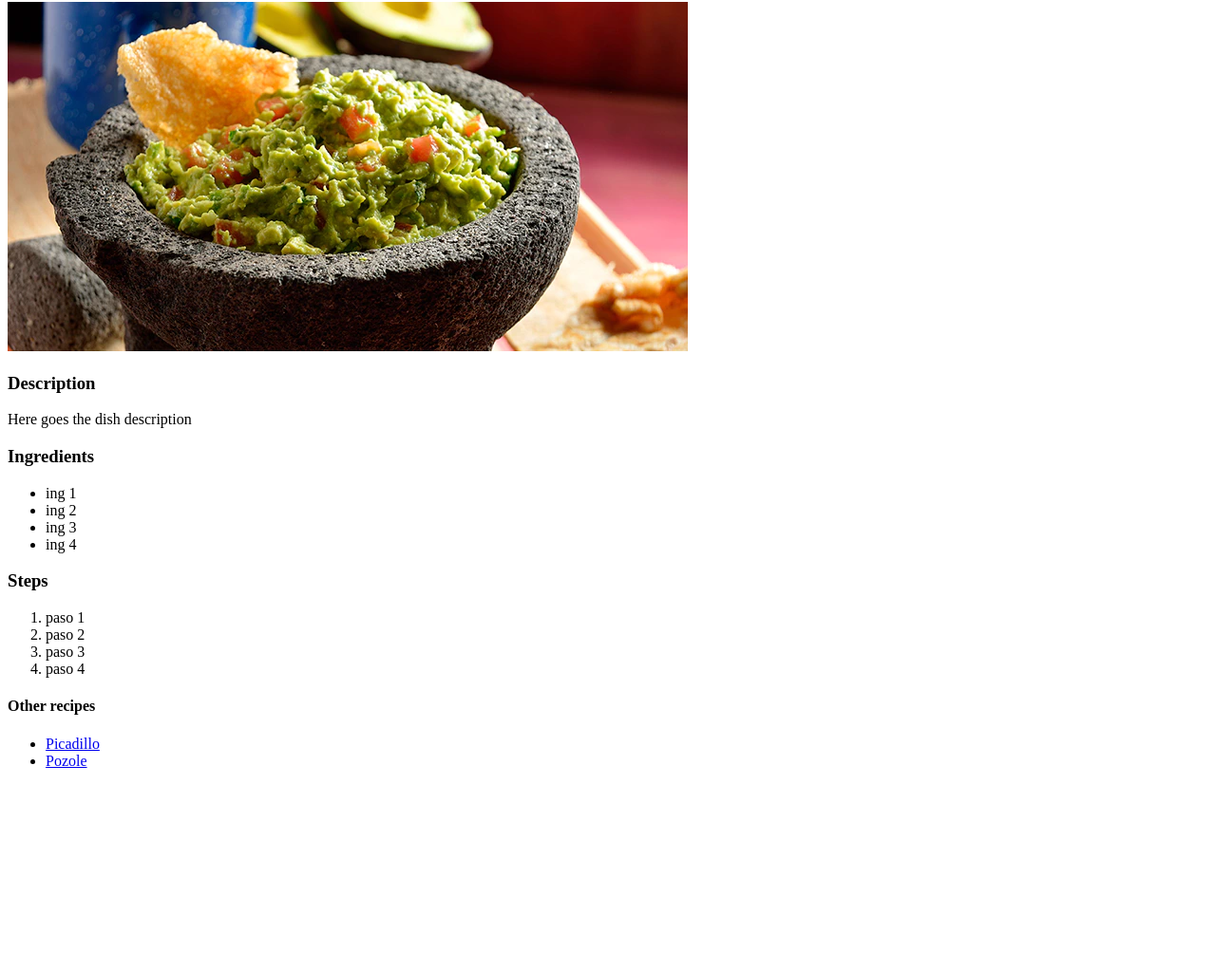
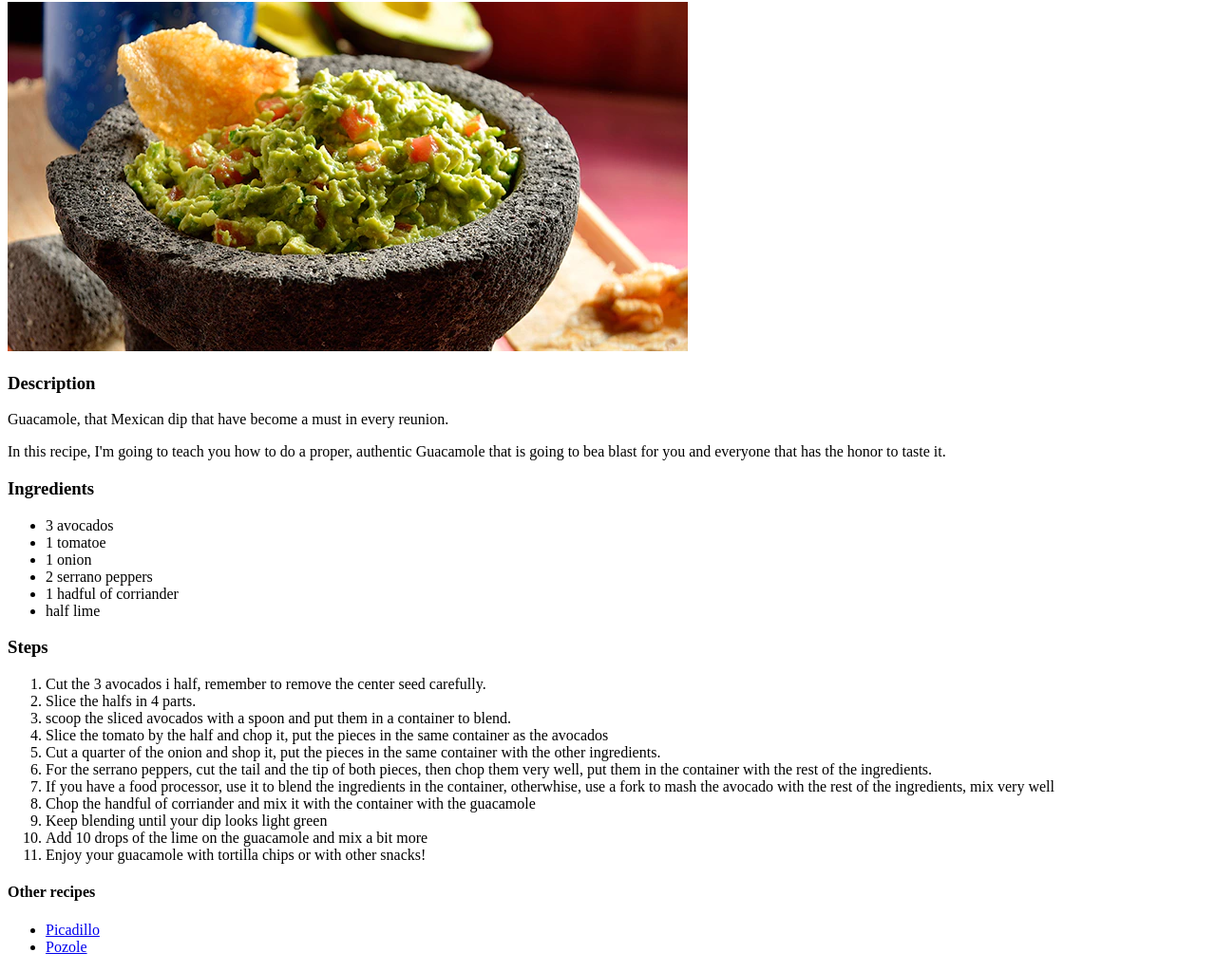
Before and after one commit to SPegna/odin-recipes, a plain HTML site: page recipes/guacamole.html in a window 1280 px wide. Shown: the part 78-1101 px from the top of the page at 95% size. Before the commit the page ends 905 px from the top, so only its background shows below. Drawn offline with Linux system fonts and the light colour scheme.

Commit message:
Add Guacamole recipe instructions

```diff
--- a/recipes/guacamole.html
+++ b/recipes/guacamole.html
@@ -8,21 +8,31 @@
         <p></p>
         <img src="../recipes/pics/guacamole.jpg"><p></p>
         <h3>Description</h3>
-        <p>Here goes the dish description</p>
+        <p>Guacamole, that Mexican dip that have become a must in every reunion.</p>
+        <p>In this recipe, I'm going to teach you how to do a proper, authentic Guacamole that is going to bea blast for you and everyone that has the honor to taste it.</p>
         <p><h3>Ingredients</h3></p>
         <p><ul>
-            <li>ing 1</li>
-            <li>ing 2</li>
-            <li>ing 3</li>
-            <li>ing 4</li>
+            <li>3 avocados </li>
+            <li>1 tomatoe</li>
+            <li>1 onion</li>
+            <li>2 serrano peppers</li>
+            <li>1 hadful of corriander</li>
+            <li>half lime</li>
         </ul>
     </p>
     <h3>Steps</h3>
             <p><ol>
-                <li>paso 1</li>
-            <li>paso 2</li>
-            <li>paso 3</li>
-            <li>paso 4</li>
+                <li>Cut the 3 avocados i half, remember to remove the center seed carefully.</li>
+            <li>Slice the halfs in 4 parts.</li>
+            <li>scoop the sliced avocados with a spoon and put them in a container to blend.</li>
+            <li>Slice the tomato by the half and chop it, put the pieces in the same container as the avocados</li>
+            <li>Cut a quarter of the onion and shop it, put the pieces in the same container with the other ingredients.</li>
+            <li>For the serrano peppers, cut the tail and the tip of both pieces, then chop them very well, put them in the container with the rest of the ingredients.</li>
+            <li>If you have a food processor, use it to blend the ingredients in the container, otherwhise, use a fork to mash the avocado with the rest of the ingredients, mix very well</li>
+            <li>Chop the handful of corriander and mix it with the container with the guacamole</li>
+            <li>Keep blending until your dip looks light green</li>
+            <li>Add 10 drops of the lime on the guacamole and mix a bit more</li>
+            <li>Enjoy your guacamole with tortilla chips or with other snacks!</li>
             </ol>
         </p>
         <p><h4>Other recipes</h4></p>
```
